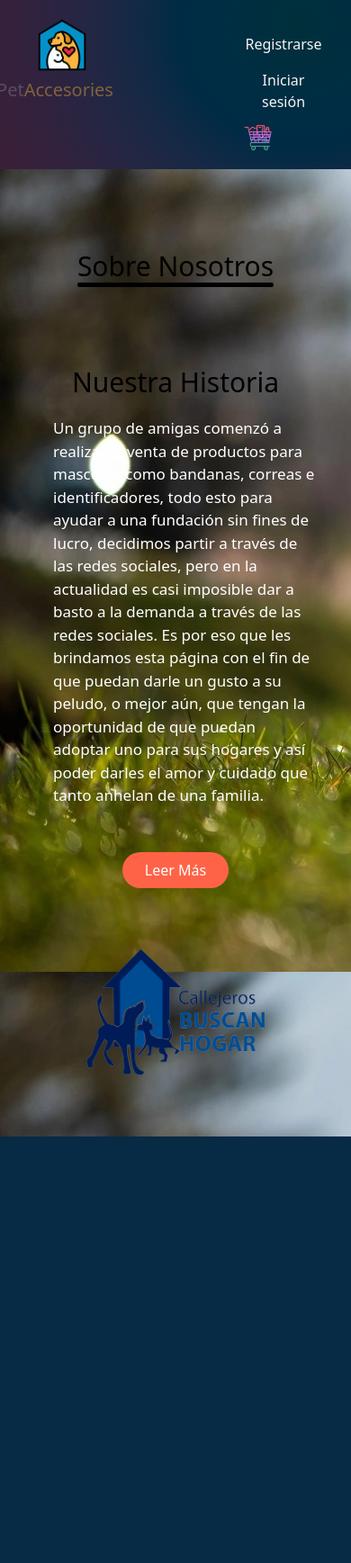
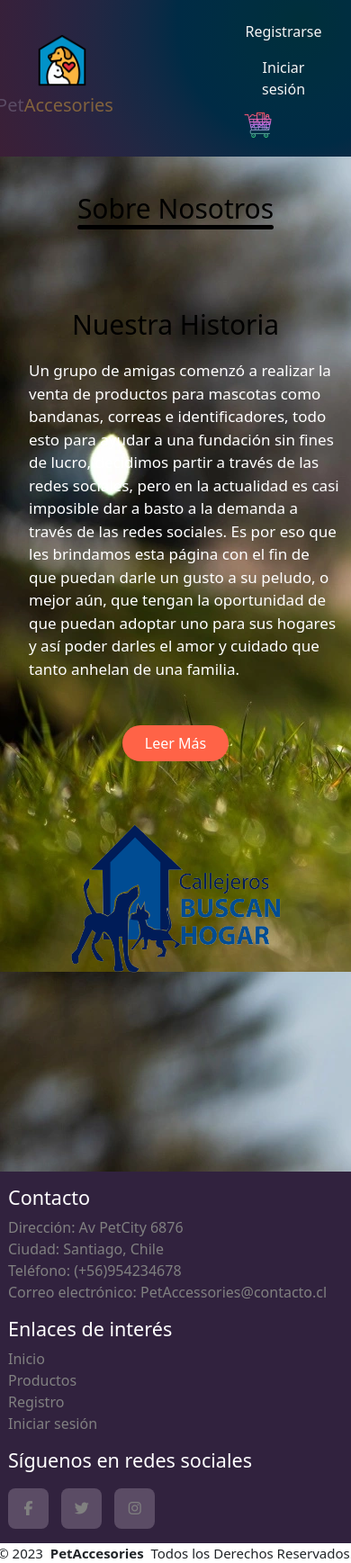
Before and after one commit to LucasOG7/DjangoProyect_1, a Django app: page /newProject/QuienesSomos in a window 390 px wide. Shown: the whole page at 90% size. Before the commit the page ends 1263 px from the top, so only its background shows below. Run offline with Django 4.2, Linux system fonts and the light colour scheme; some libraries are stand-ins or nearby versions.

Commit message:
Avance 22/06/2023

```diff
--- a/newProject/static/css/QuienesSomos.css
+++ b/newProject/static/css/QuienesSomos.css
@@ -20,7 +20,7 @@
     justify-self: flex-start !important;
 }
 
-.nav-link{
+.nav-link {
     color: whitesmoke;
 }
 
@@ -36,11 +36,11 @@
 }
 
 #Pet {
-    color: #5B4C65 ;
+    color: #5B4C65;
 
 }
 
-.d-block{
+.d-block {
     height: auto !important;
     width: 100% !important;
 }
@@ -103,13 +103,12 @@ body {
 
 .imagen {
     float: right;
-    width: 40%;
+    width: 45%;
 }
 
 .imagen img {
     width: 100%;
     height: auto;
-    margin-top: 50px;
 }
 
 
@@ -179,32 +178,36 @@ body {
 
 /* FOOTER */
 
-.container-footer{
+/* FOOTER */
+.container-footer {
     background-color: #31223e;
+    margin-left: -15px;
+    margin-right: -15px;
+    margin-top: 75px;
 }
 
-  .container-footer p{
+.container-footer p {
     color: gray;
 }
 
-  .container-footer a{
+.container-footer a {
     text-decoration: none;
     color: gray;
     margin-top: 10px;
 }
 
-  .container-footer h4{
+.container-footer h4 {
     color: white;
 }
 
 
-  .container-footer a:hover{
+.container-footer a:hover {
     color: white;
     transition: 0.2s;
 }
 
 
-  .container-footer .box .redSocial a{
+.container-footer .box .redSocial a {
     display: inline-block;
     text-decoration: none;
     width: 45px;
@@ -218,25 +221,84 @@ body {
 }
 
 
-  .Derechos small{
+.Derechos small {
     font-size: 15px;
     display: flex;
     justify-content: center;
     background-color: white;
+    margin-left: -15px;
+    margin-right: -15px;
 }
 
 
-@media (max-width:700px) {
+
+@media (max-width: 768px) {
     .container-footer {
-        width: 100%;
-        position: absolute;
-        bottom: 0;
+        margin-top: 200px;
     }
 
-    .Derechos small {
-        width: 100%;
-        position: absolute;
-        bottom: 0;
+    .navbar {
+        display: flex;
+        gap: 2px;
+        align-items: center;
+    }
+
+    .logo-head {
+        order: 0;
+    }
+
+    .boton-barras {
+        display: flex;
+        background-color: black;
+        padding: 15px;
+        align-items: center;
+        justify-self: center;
+        order: 3;
+    }
+
+    .nav-link {
+        display: block !important;
+    }
+
+    .navbar-toggler {
+        display: flex;
+        justify-self: end;
+        margin-right: 0;
+        order: 0;
+        width: 60px;
+        opacity: 0.5;
+    }
+
+    .navbar-toggler-icon {
+        background-color: white;
+        color: white !important;
+    }
+
+    .nav-izq {
+        display: flex;
+        flex-direction: column;
+    }
+
+    .nav-der {
+        display: flex;
+        justify-content: space-around;
+        background-color: #99ca9d;
+        margin-right: -50px;
+    }
+
+    .inner1 {
+        padding: 20px;
+        height: auto;
+        display: flex;
+        align-items: center;
+    }
+
+    .col-md-5 {
+        visibility: hidden;
+    }
+
+    .col-3 {
+        visibility: hidden;
     }
 
 }
--- a/newProject/templates/pages/QuienesSomos.html
+++ b/newProject/templates/pages/QuienesSomos.html
@@ -20,8 +20,8 @@
   <div class="container-fluid">
     <nav id="barra-nav" class="navbar navbar-expand-lg navbar-dark bg-dark row role">
       <div class="navbar-brand col-4 nav justify-content-center" id="Logo-head">
-          <a href="{% url 'Pag_pcpal' %}"><img src="{% static 'img/Logo-barra.png' %}"
-              alt="Logo" width="60" height="60"></a>
+        <a href="{% url 'Pag_pcpal' %}"><img src="{% static 'img/Logo-barra.png' %}" alt="Logo" width="60"
+            height="60"></a>
         <a class="navbar-brand" id="Nombrebarra" href="{% url 'Pag_pcpal' %}"><span id="Pet">Pet</span>Accesories</a>
       </div>
       <div class="collapse navbar-collapse col-4" id="navbarNav">
@@ -33,7 +33,7 @@
             <a class="nav-link" href="{% url 'QuienesSomos' %}">Quienes Somos</a>
           </li>
           <li class="nav-item">
-              <a class="nav-link" href="Contactanos.html">Contáctanos</a>
+            <a class="nav-link" href="{% url 'Contactanos' %}">Contáctanos</a>
           </li>
           <li class="nav-item">
             <a class="nav-link" href="#">Seguimiento de tu pedido</a>
@@ -50,8 +50,7 @@
             <a class="nav-link btn btn-outline-primary" href="{% url 'IniciarSesion' %}">Iniciar sesión</a>
           </li>
           <li class="nav-item">
-              <a href=""><img src="{% static 'img/Carrito.png' %}" alt="Carrito"
-                  height="40px" width="40px"></a>
+            <a href=""><img src="{% static 'img/Carrito.png' %}" alt="Carrito" height="40px" width="40px"></a>
           </li>
         </ul>
       </div>
@@ -60,19 +59,22 @@
 
   <!-- Cuerpo de la web -->
 
-  <div class="Nosotros">
+  <div class="container-fluid">
+    <div class="row">
+      <div class="col">
         <div class="contenedor">
           <div class="titulo">
             <h1>Sobre Nosotros</h1>
           </div>
           <div class="contenido">
-        <div class="texto"></div>
             <h2>Nuestra Historia</h2>
             <p>Un grupo de amigas comenzó a realizar la venta de productos para mascotas como bandanas, correas e
-          identificadores, todo esto para ayudar a una fundación sin fines de lucro, decidimos partir a través de las
+              identificadores, todo esto para ayudar a una fundación sin fines de lucro, decidimos partir a través de
+              las
               redes sociales, pero en la actualidad es casi imposible dar a basto a la demanda a través de las redes
               sociales. Es por eso que les brindamos esta página con el fin de que puedan darle un gusto a su peludo, o
-          mejor aún, que tengan la oportunidad de que puedan adoptar uno para sus hogares y así poder darles el amor y
+              mejor aún, que tengan la oportunidad de que puedan adoptar uno para sus hogares y así poder darles el amor
+              y
               cuidado que tanto anhelan de una familia.</p>
 
             <div class="boton">
@@ -84,12 +86,12 @@
             <img src="{% static 'img/ONG perros.png' %}">
           </div>
         </div>
+      </div>
+    </div>
 
-
-
-    {% comment %} <!-- FOOTER -->
+    <!-- Footer -->
     <div class="container-footer">
-      <footer class="bg-default text-light py-3">
+      <footer class="bg-default text-light py-3 mt-3 ">
         <div class="container">
           <div class="row">
             <div class="col-md-4">
@@ -111,7 +113,7 @@
               </ul>
             </div>
             <div class="col-md-4">
-              <h4>Síguenos en redes sociales:</h4>
+              <h4>Síguenos en redes sociales</h4>
               <div class="box">
                 <div class="redSocial">
                   <a href="#" class="fa fa-facebook" target="_blank"></a>
@@ -125,8 +127,9 @@
     </div>
 
     <div class="Derechos">
-      <small>&copy;  2023 &nbsp <b>PetAccesories</b> &nbsp Todos los Derechos Reservados.</small>
+      <small>&copy; 2023 &nbsp <b>PetAccesories</b> &nbsp Todos los Derechos Reservados.</small>
     </div>
-    </footer> {% endcomment %}
+  </div>
 </body>
+
 </html>
```
Also changed, not shown: newProject/static/css/Contactanos.css (+6 -3 lines), newProject/static/css/pag_pcpal.css (+12 -1 lines), newProject/templates/pages/Contactanos.html (+9 -10 lines), newProject/templates/pages/Pag_pcpal.html (+43 -25 lines). Lines whose indentation alone changed are shown as unchanged.
